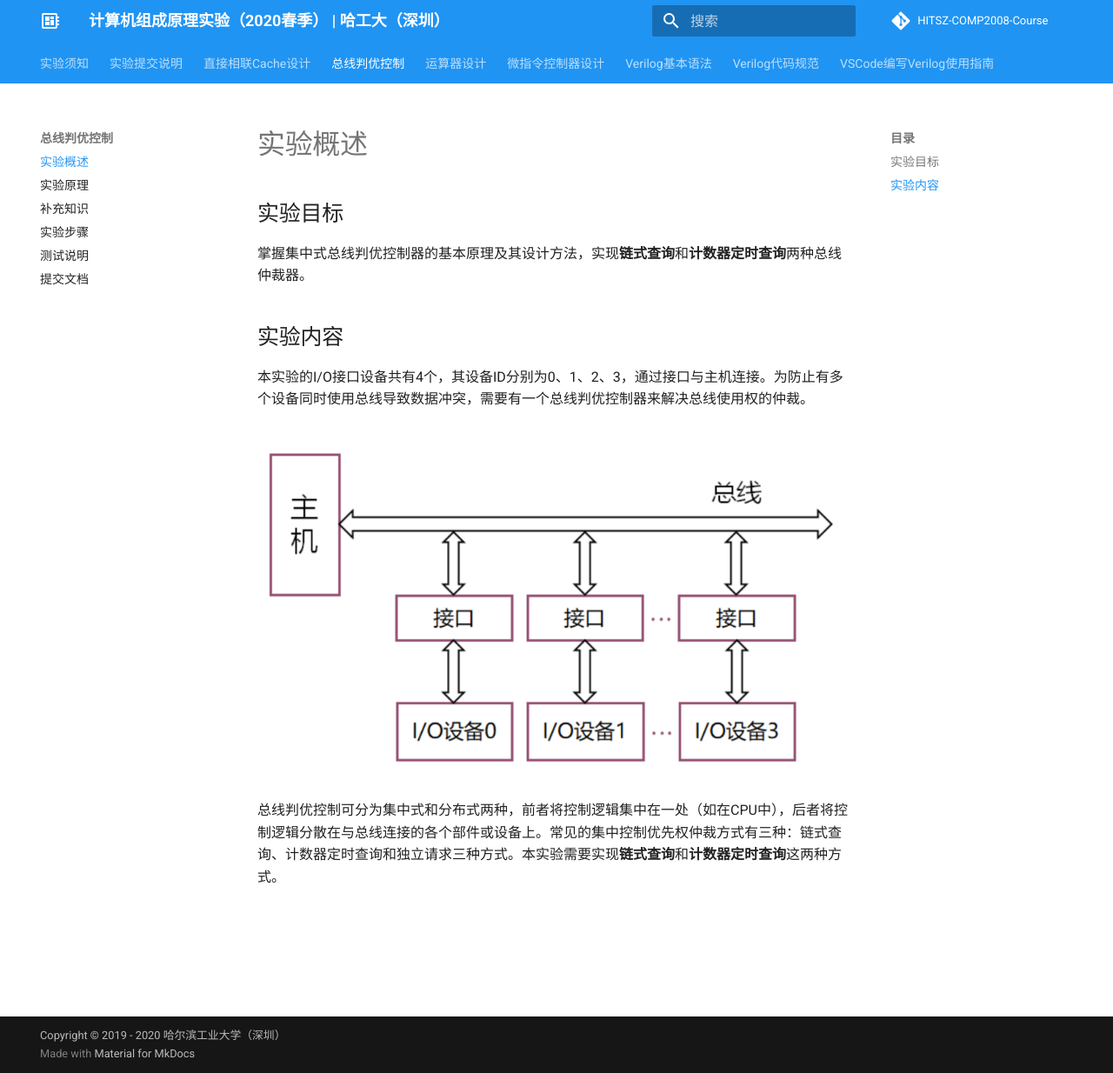
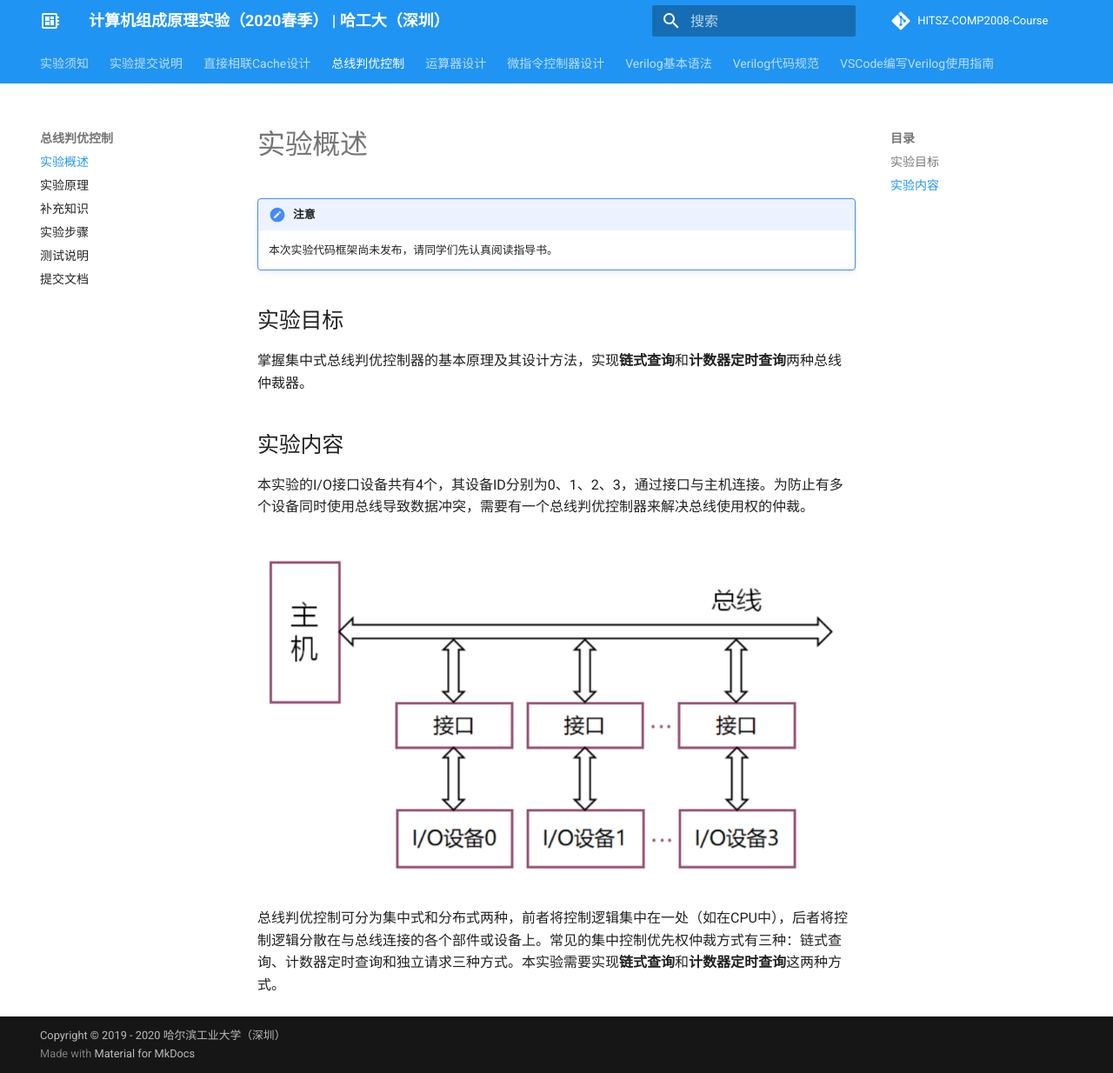
Before and after one commit to Bohan-hu/HITSZ-COMP2008-Course, an MkDocs documentation site: the page built from docs/lab2/part1.md, in a window 1280 px wide and 1234 px high. Shown: the whole window at 87% size. Built offline with MkDocs 1.6.1 and Material for MkDocs 9.7.7, drawn with Linux system fonts in a browser that asks for light colours; comment, search, counter and statistics services are not loaded.

Commit message:
add reminder

```diff
--- a/docs/lab2/part1.md
+++ b/docs/lab2/part1.md
@@ -1,4 +1,7 @@
 # 实验概述
+
+!!! 注意
+	本次实验代码框架尚未发布，请同学们先认真阅读指导书。
 
 ## 实验目标
 
```
